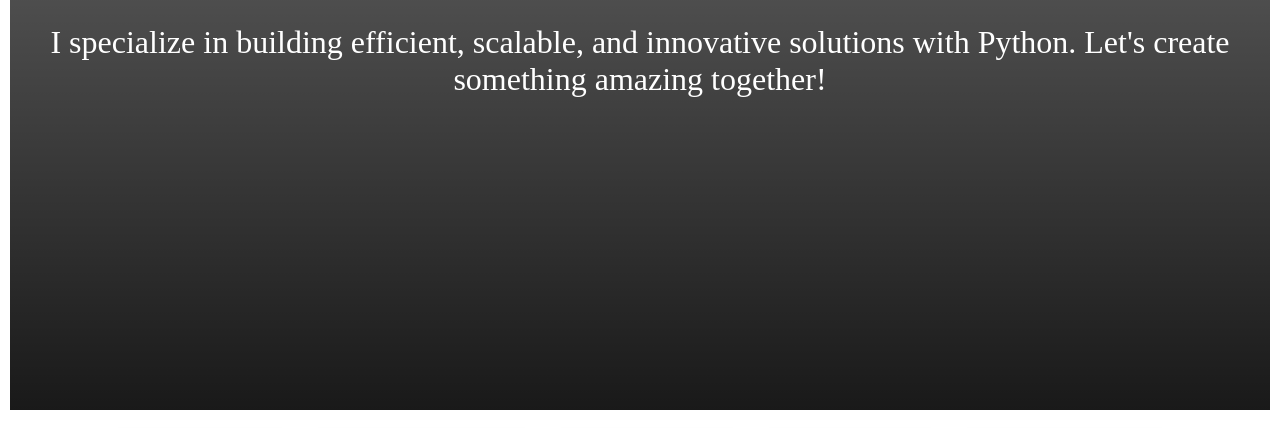
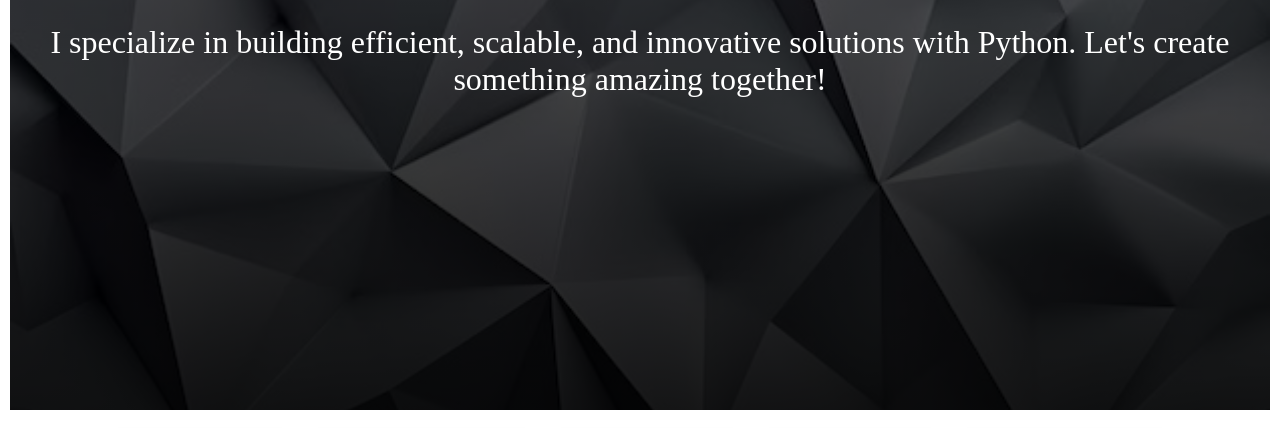
Before and after one commit to Hdknife/My_Potpolio_home, a plain HTML site: page index.html in a window 1280 px wide. Shown: the part 400-828 px from the top of the page. Drawn offline with Linux system fonts and the light colour scheme; the site is published under a folder, as on GitHub Pages, so addresses that start at the root find nothing; files whose address does not match are found by name.

Commit message:
Update styles.css

```diff
--- a/static/css/styles.css
+++ b/static/css/styles.css
@@ -81,7 +81,7 @@
     background: linear-gradient(to bottom right, #000000, #333);
     /* background-image: url("/image/WhatsApp\ Image\ 2024-11-19\ at\ 20.46.54_9960438b.jpg"); */
     background-position: center;
-    background: linear-gradient(rgba(0, 0, 0, 0.5), rgba(0, 0, 0, 0.9)), url('/static/images/theme/WhatsApp\ Image\ 2024-11-19\ at\ 20.46.54_9960438b.jpg');
+    background: linear-gradient(rgba(0, 0, 0, 0.5), rgba(0, 0, 0, 0.9)), url('./static/images/theme/WhatsApp\ Image\ 2024-11-19\ at\ 20.46.54_9960438b.jpg');
     background-size: cover;
     color: #fff;
     text-align: center;
```
